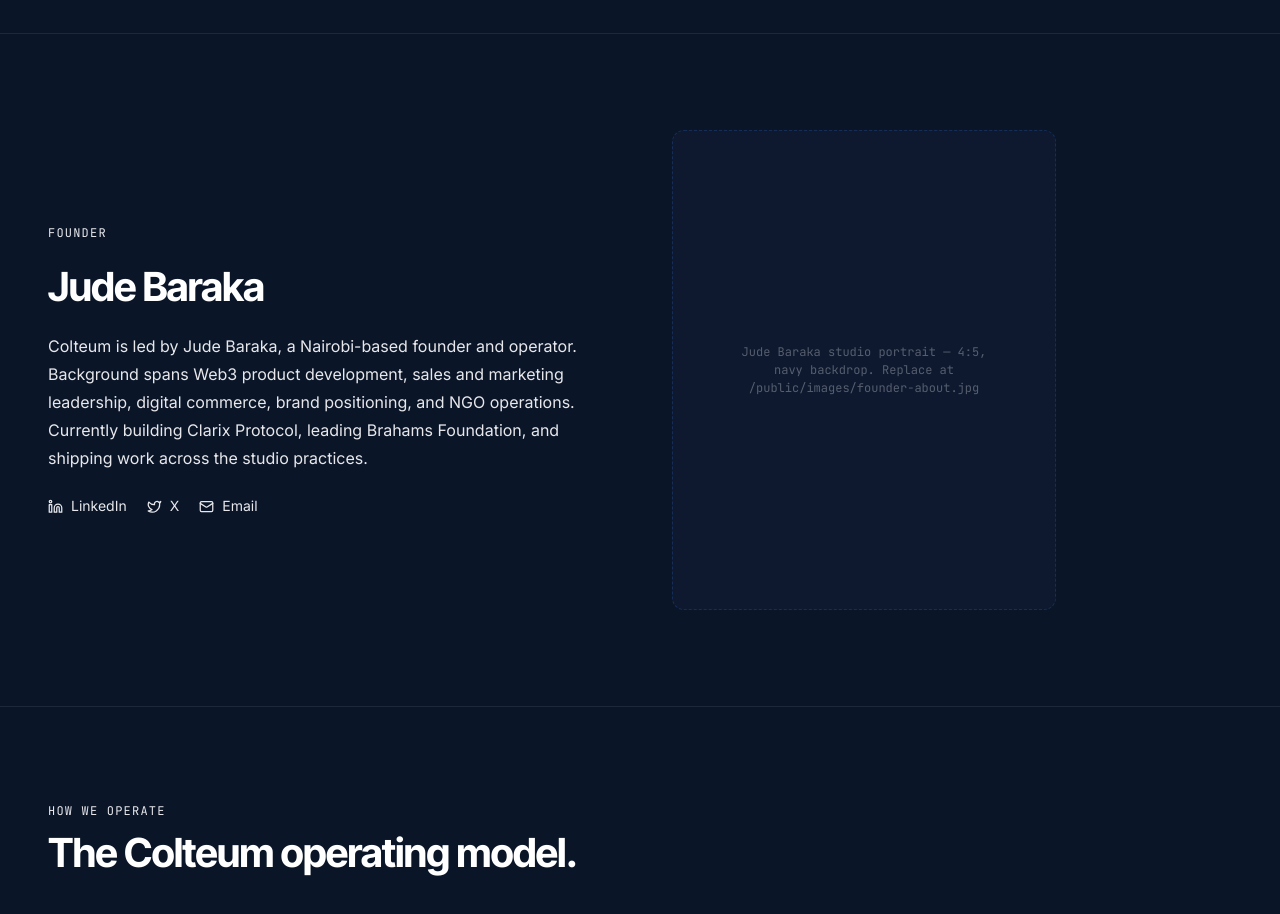
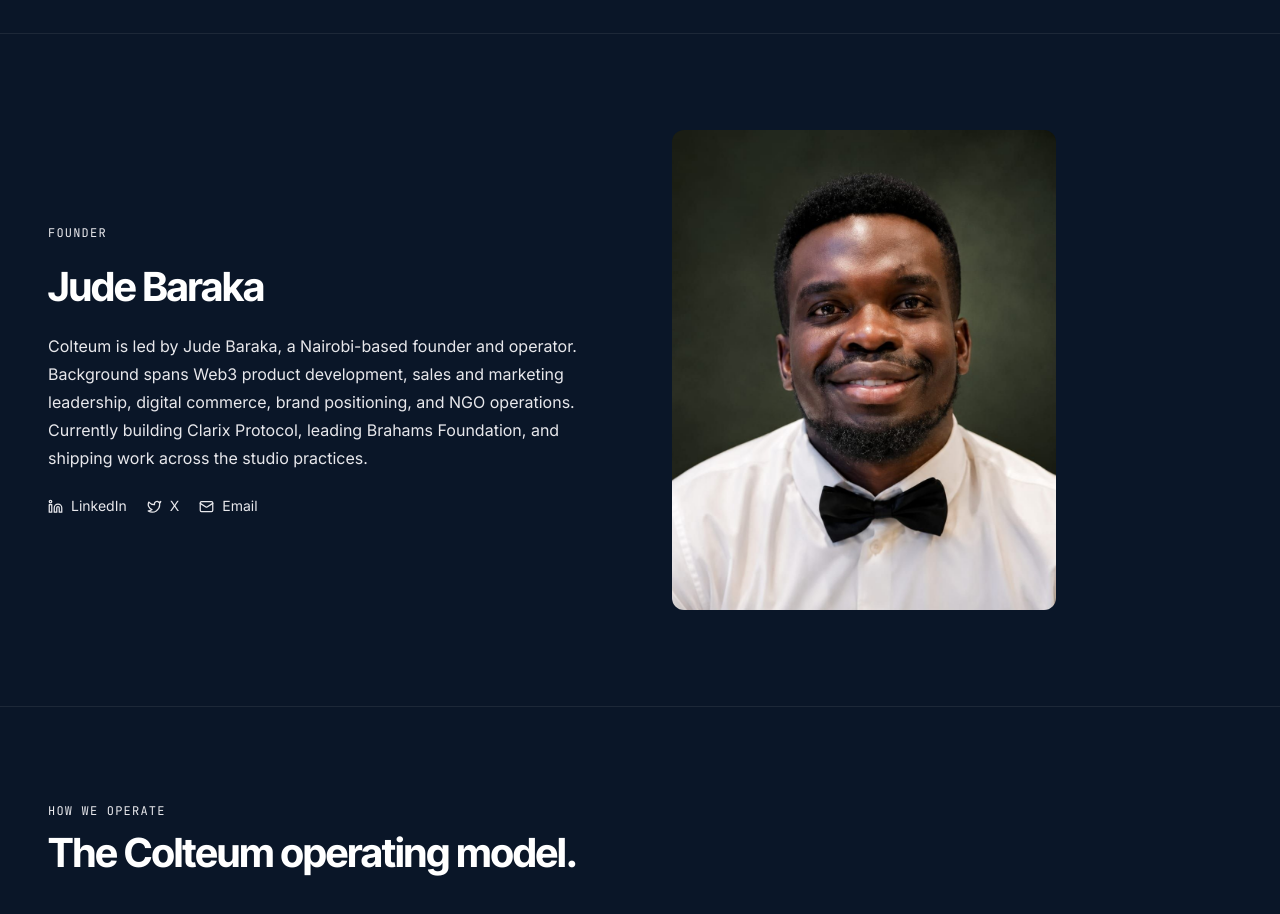
Before and after one commit to Colossus-byte/Colteum-Ltd, a Next.js app: page /about in a window 1280 px wide. Shown: the part 960-1874 px from the top of the page. Built offline with nearby package versions, Linux system fonts and the light colour scheme.

Commit message:
fix: founder image + sweep all remaining placeholder and public-path image refs

```diff
--- a/app/about/page.tsx
+++ b/app/about/page.tsx
@@ -3,7 +3,6 @@
 import { ArrowRight, Linkedin, Twitter, Mail } from "lucide-react";
 import { GlassCard } from "@/components/ui/glass-card";
 import { FadeIn } from "@/components/ui/fade-in";
-import { PlaceholderAsset } from "@/components/PlaceholderAsset";
 
 export const metadata: Metadata = {
   title: "About",
@@ -170,11 +169,13 @@
             </FadeIn>
 
             <FadeIn delay={0.1}>
-              <PlaceholderAsset
-                label="Jude Baraka studio portrait — 4:5, navy backdrop. Replace at /public/images/founder-about.jpg"
-                aspectRatio="aspect-[4/5]"
-                className="max-w-sm mx-auto lg:mx-0"
-              />
+              <div className="aspect-[4/5] w-full max-w-sm mx-auto lg:mx-0 overflow-hidden rounded-xl">
+                <img
+                  src="/images/founder-about.jpg"
+                  alt="Jude Baraka, Founder of Colteum"
+                  className="w-full h-full object-cover"
+                />
+              </div>
             </FadeIn>
           </div>
         </div>
--- a/app/page.tsx
+++ b/app/page.tsx
@@ -230,7 +230,7 @@
             >
               <div
                 className="placeholder-asset w-5 h-5 rounded-sm"
-                data-replace={`/public/images/logos/${name.toLowerCase().replace(/\s+/g, "-")}.svg`}
+                data-replace={`/images/logos/${name.toLowerCase().replace(/\s+/g, "-")}.svg`}
               />
               {name}
             </div>
```
